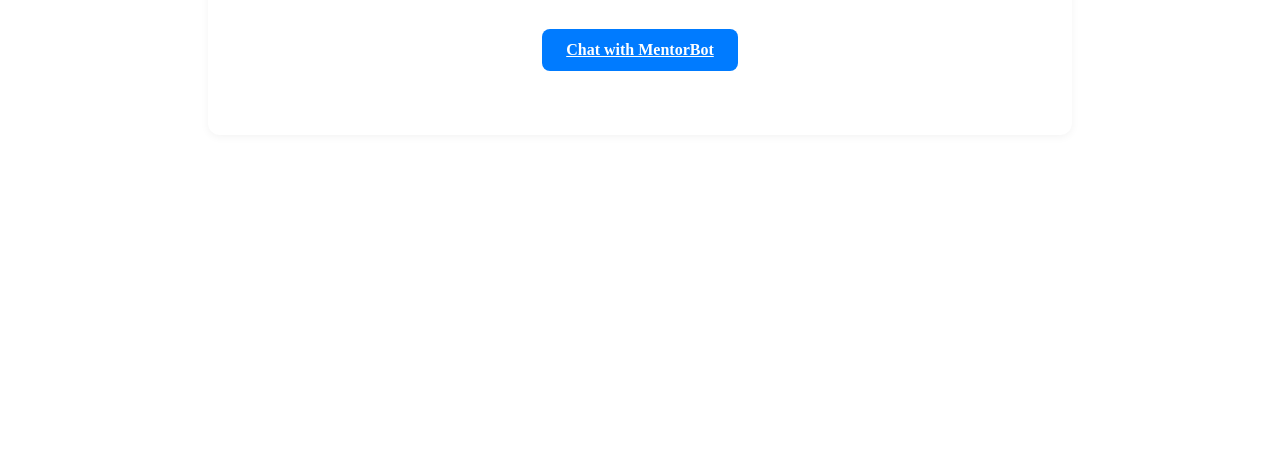
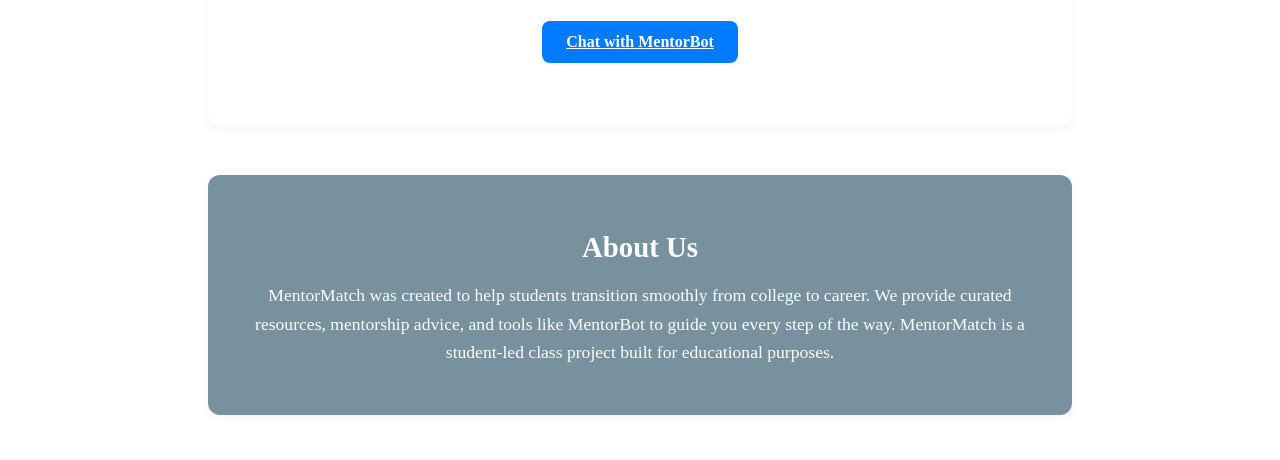
Before and after one commit to jrtate1/Midterm-Pro-Mentor, a plain HTML site: page index.html in a window 1280 px wide. Shown: the part 304-764 px from the top of the page. Drawn offline with Linux system fonts and the light colour scheme.

Commit message:
add about us section to home page

```diff
--- a/css/home.css
+++ b/css/home.css
@@ -32,3 +32,25 @@
   .cta-button:hover {
     background-color: #0056b3;
   }
+
+  .about-section {
+    max-width: 800px;
+    margin: 3rem auto;
+    padding: 2rem;
+    background-color: #77919e;
+    border-radius: 12px;
+    box-shadow: 0 2px 8px rgba(0, 0, 0, 0.05);
+    text-align: center;
+  }
+
+  .about-section h2 {
+    margin-bottom: 1rem;
+    font-size: 1.8rem;
+    color: #ffffff;
+  }
+
+  .about-section p {
+    font-size: 1.1rem;
+    color: #ffffff;
+    line-height: 1.6;
+  }
--- a/index.html
+++ b/index.html
@@ -17,5 +17,15 @@
     <a href="mentorbot.html" class="cta-button">Chat with MentorBot</a>
   </main>
 
+
+  <section class="about-section">
+    <h2>About Us</h2>
+    <p>
+      MentorMatch was created to help students transition smoothly from college to career. We provide curated resources, mentorship advice, and tools like MentorBot to guide you every step of the way.
+      MentorMatch is a student-led class project built for educational purposes.
+    </p>
+  </section>
+
+  <div id="footer"></div>
 </body>
 </html>
```
